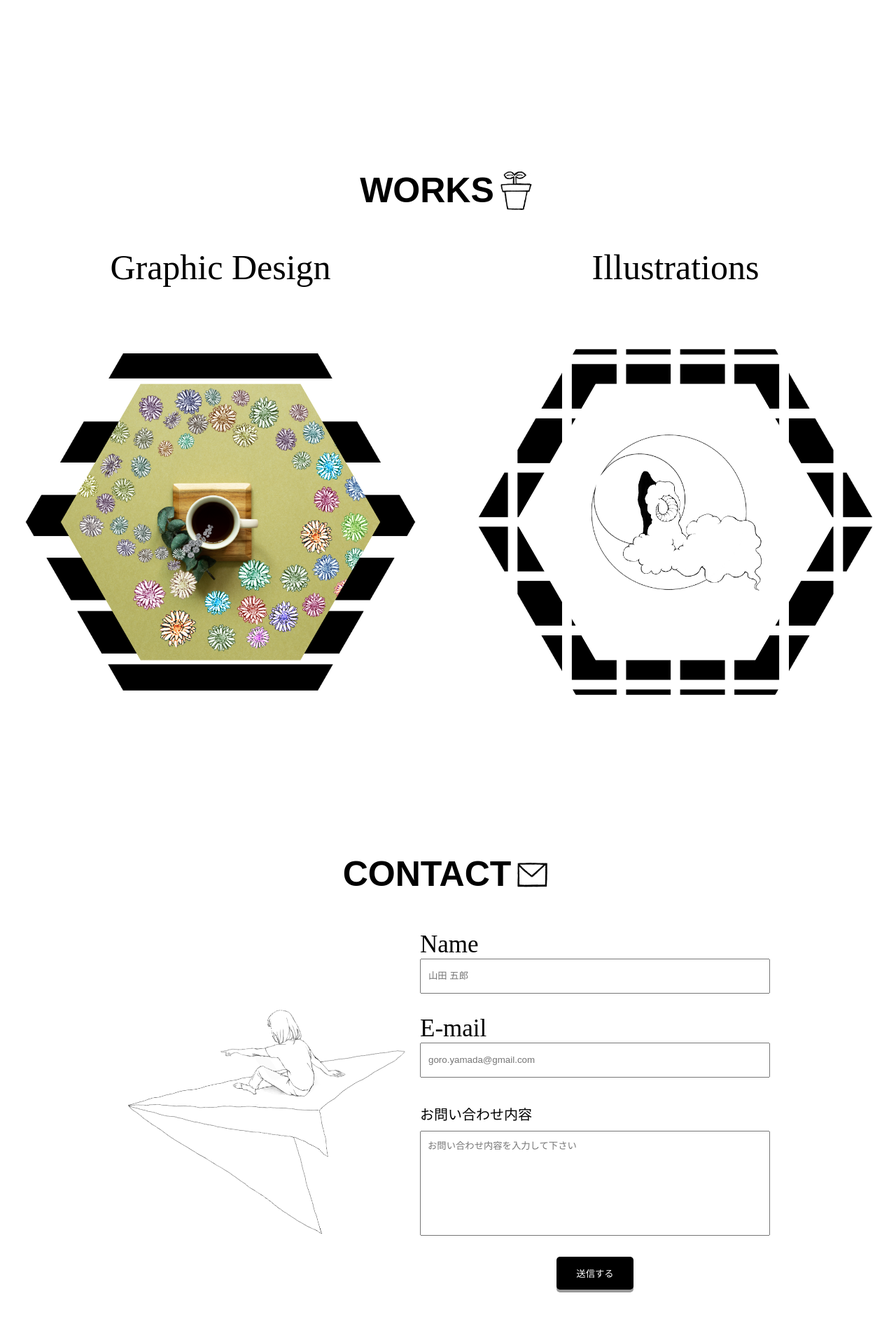
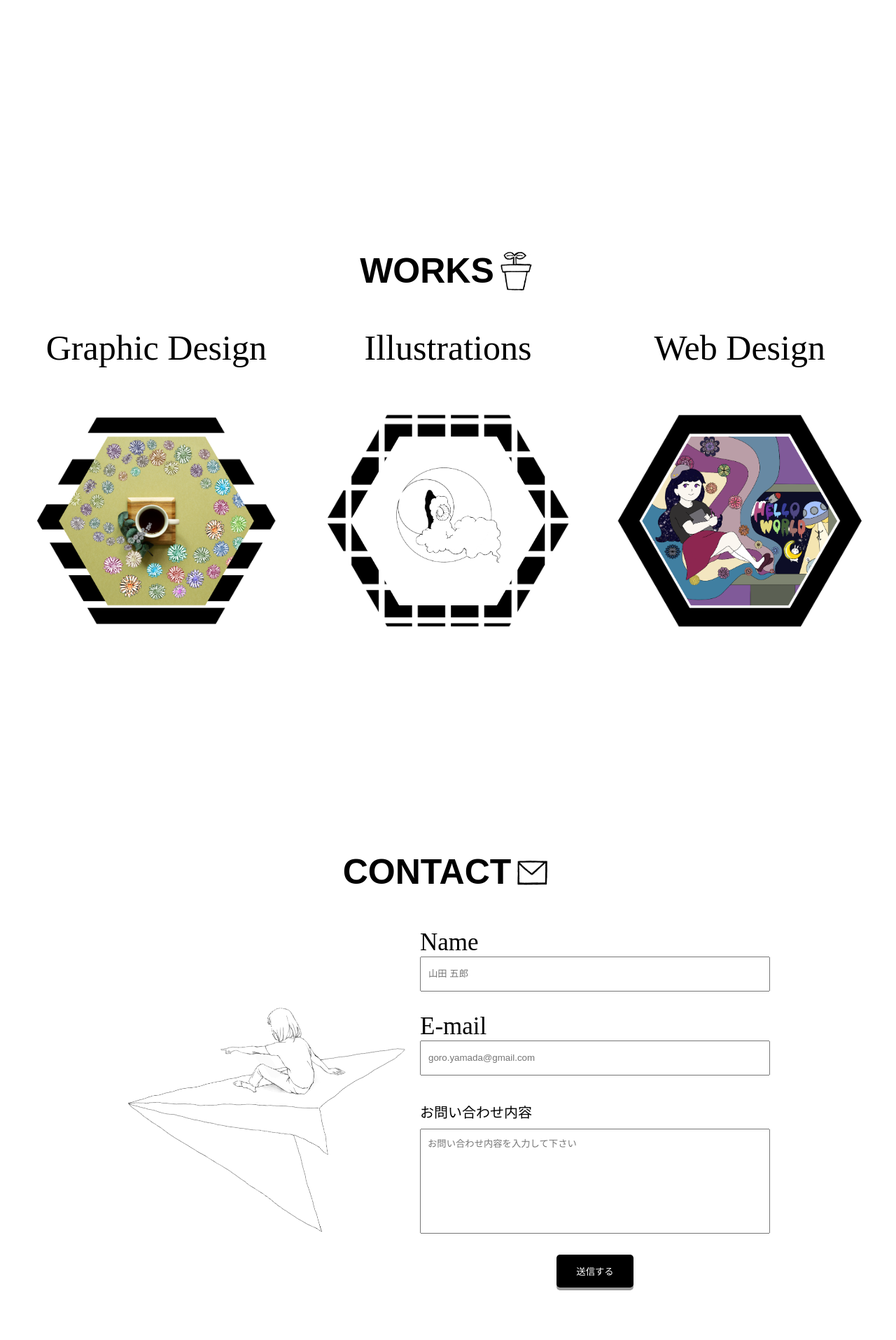
Before and after one commit to MochimochiKinoko/Portfolio-Site, a Jekyll site: the page built from index.markdown, in a window 1280 px wide. Shown: the part 1657-3572 px from the top of the page at 70% size. Built offline with Jekyll 4.4.1, drawn with Linux system fonts in a browser that asks for light colours; some web fonts are replaced.

Commit message:
Add web-design page

```diff
--- a/_includes/homepage.html
+++ b/_includes/homepage.html
@@ -31,6 +31,7 @@
 <section id="works" class="section-container">
     <h2>WORKS<img class="icon" src="{{ 'assets/images/works_icon.png' | absolute_url }}" alt=""></h2>
     <div class="works-container">
+        <!-- GRAPHIC DESIGN -->
         <div class="flex flex-center flex-c">
             <p class="works-title">Graphic Design</p>
             <a class="fade" href="{{ 'graphic-design/' | absolute_url }}">
@@ -40,12 +41,23 @@
                 </div>
             </a>
         </div>
+        <!-- ILLUSTRATIONS -->
         <div class="flex flex-center flex-c">
             <p class="works-title">Illustrations</p>
             <a class="fade" href="{{ 'illustrations/' | absolute_url }}">
                 <div class="works-image-container">
                     <img class="worksPic" src="{{ 'assets/images/WORKS/WORKS_icons_Illustration.png' | absolute_url }}">
                     <img class="workPic-back" src="{{ 'assets/images/WORKS/WORKS_icons_Illustration shade.png' | absolute_url }}">
+                </div>
+            </a>
+        </div>
+        <!-- WEB DESIGN -->
+        <div class="flex flex-center flex-c">
+            <p class="works-title">Web Design</p>
+            <a class="fade" href="{{ 'web-design/' | absolute_url }}">
+                <div class="works-image-container">
+                    <img class="worksPic" src="{{ 'assets/images/WORKS/WORKS_icon_webDesign.png' | absolute_url }}">
+                    <img class="workPic-back" src="{{ 'assets/images/WORKS/WORKS_icon_webDesignShade.png' | absolute_url }}">
                 </div>
             </a>
         </div>
--- a/_sass/_component-works.scss
+++ b/_sass/_component-works.scss
@@ -18,6 +18,7 @@
     display: flex;
     justify-content: space-around;
     gap: 50px;
+    max-width: 1200px;
 
     @media screen and (max-width: 800px) {
         max-width: 300px;
@@ -35,8 +36,8 @@
     position: relative;
     z-index: -2;
     max-width: 600px;
-    min-width: 300px;
-    min-height: 300px;
+    min-width: 200px;
+    min-height: 200px;
     aspect-ratio: 1/1;
 
     @media screen and (max-width: 600px) {
```
Also changed, not shown: _includes/web-design.html (added, +9 -0 lines), web-design.markdown (added, +7 -0 lines), assets/images/WORKS/WORKS_icon_webDesign.png (renamed from assets/images/WORKS/WORKS_icons_Illustration@0.5x.png), assets/images/WORKS/WORKS_icon_webDesignShade.png (renamed from assets/images/WORKS/WORKS_icons_webDesign@0.5x.png).
